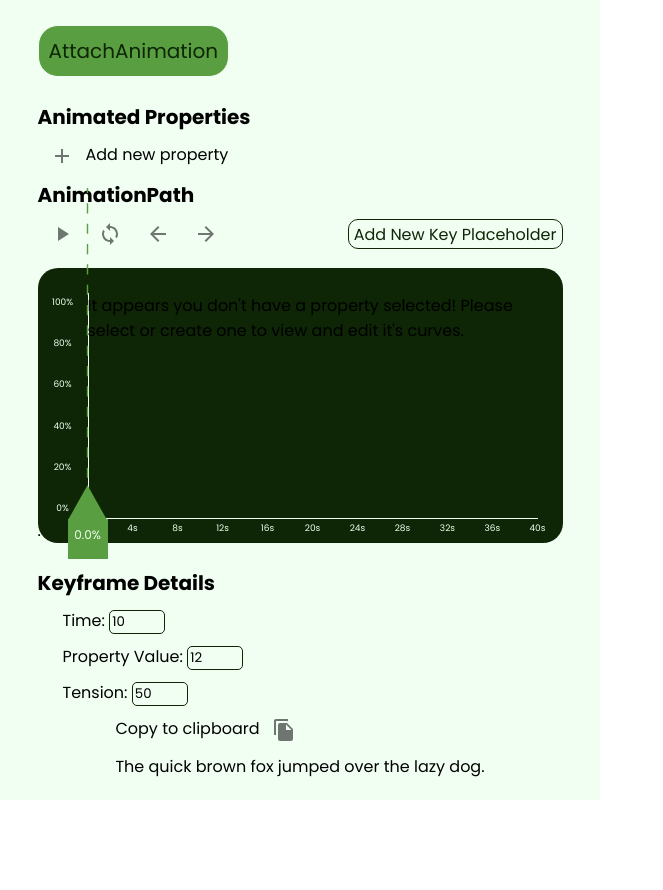
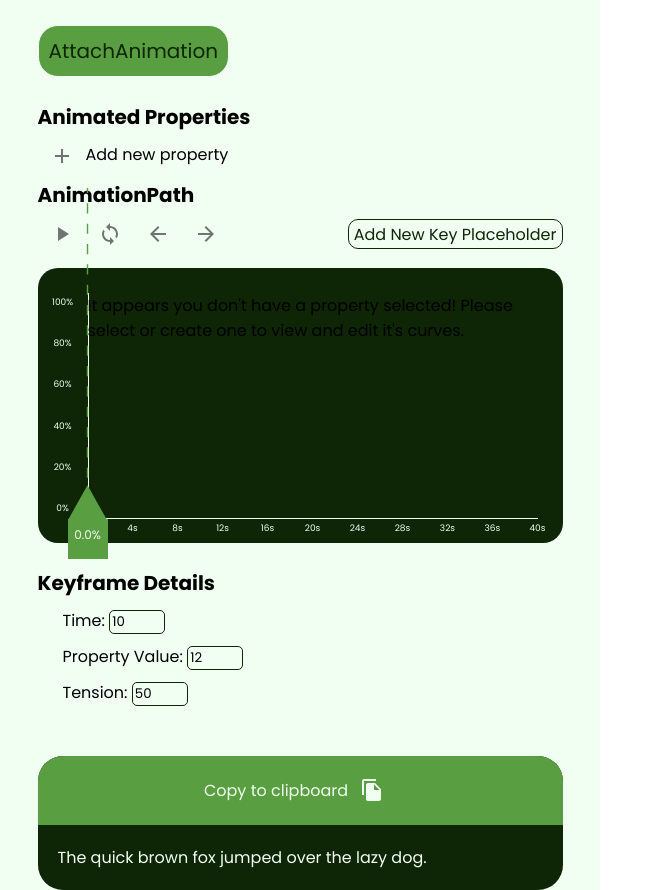
Before and after one commit to css-animations/animade-easy, a React (Create React App) app: page / in a window 1280 px wide. Shown: the whole page, without its empty margins (0-663 px from the left). Before the commit the page ends 800 px from the top, so only its background shows below. Built offline with nearby package versions, Linux system fonts and the light colour scheme.

Commit message:
As much Styling As I could

```diff
--- a/src/App.css
+++ b/src/App.css
@@ -109,6 +109,7 @@ h2{
   background-color: var(--darkGreen);
   padding:25px 25px 0px 0px;
   border-radius:20px;
+  overflow: hidden;
 }
 
 .APBlank {
@@ -185,3 +186,33 @@ h2{
 .NumOption{
   padding:10px 0px 0px 25px;
 }
+
+/* ExportWIndow */
+.EWWrapper{
+  margin-top:50px;
+  width:525px;
+  background-color: var(--darkGreen);
+  text-align: start;
+  color:var(--lightGreen);
+  border-radius: 25px;
+  overflow: hidden;
+}
+
+.EWTop{
+
+  padding:10px;
+  background-color: var(--regGreen);
+  display:flex;
+  flex-direction:row;
+  justify-content: center;
+  align-items: center;
+  border-bottom:1px solid var(--regGreen);
+}
+.EWTop:hover{
+  background-color: var(--darkGreen);
+
+}
+
+.EWCode{
+  padding:20px;
+}
--- a/src/components/ExportWindow.tsx
+++ b/src/components/ExportWindow.tsx
@@ -10,14 +10,18 @@ function ExportWindow() {
     }
 
     return (
-        <div>
-            <div>
-            Copy to clipboard
-            <IconButton onClick={handleCopy}>
-                <FileCopyIcon />
+        <div className="EWWrapper">
+            <div className = "EWTop" onClick={handleCopy}>
+                Copy to clipboard
+            <IconButton>
+                <FileCopyIcon
+                style={{ color: "#F1FFF3" }}
+                    />
             </IconButton>
             </div>
-            {text}
+            <div className="EWCode">
+                {text}
+            </div>
         </div>
     );
 }
```
